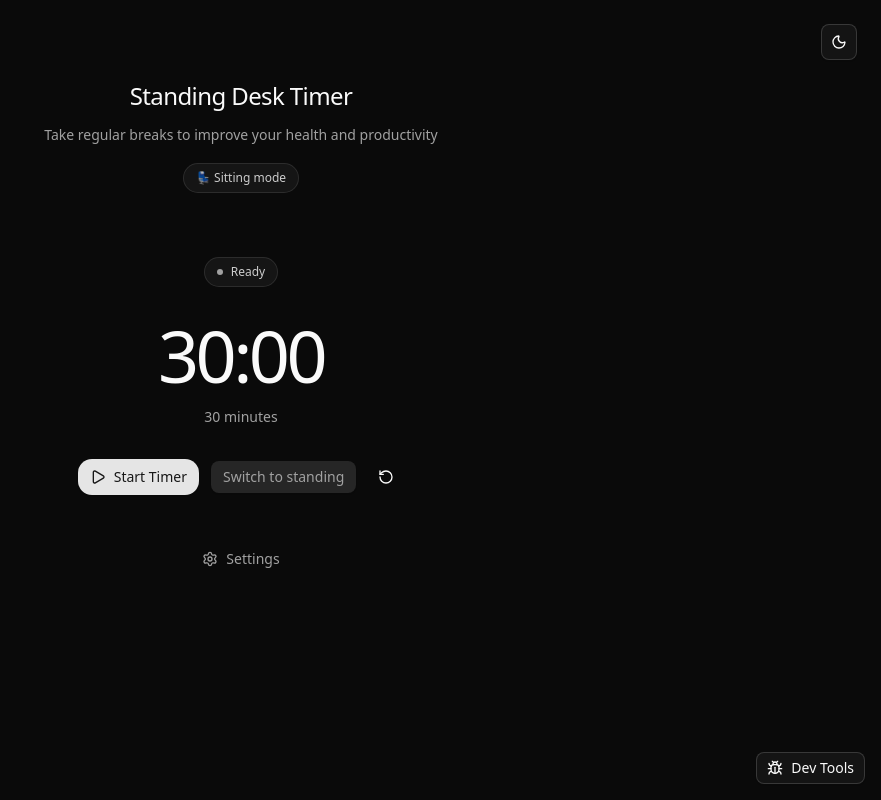
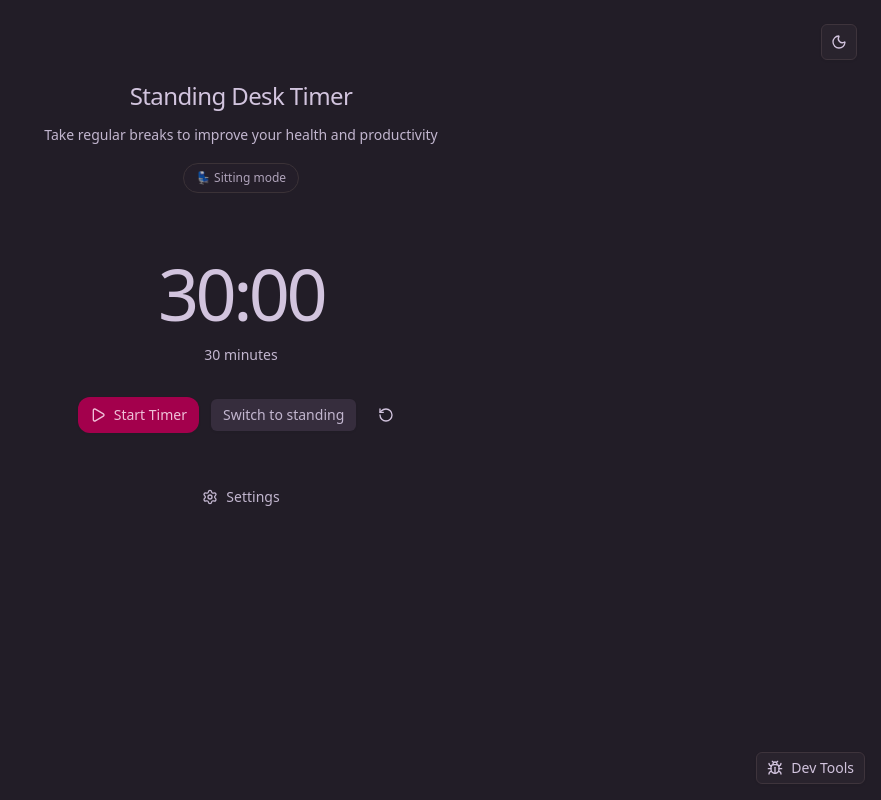
Before and after one commit to C-W-D-Harshit/StandUp, a React (Vite) app: page / in a window 1280 px wide. Shown: the whole page, without its empty margins (399-1280 px from the left). Built offline with nearby package versions, Linux system fonts and the light colour scheme.

Commit message:
Refactor CSS variables in index.css for improved theming and accessibility; added new color variables for light and dark modes, and optimized background patterns for better visual consistency in the StandingDeskTimer component.

```diff
--- a/src/components/StandingDeskTimer.tsx
+++ b/src/components/StandingDeskTimer.tsx
@@ -198,27 +198,6 @@ export function StandingDeskTimer() {
 
         {/* Main Timer Display */}
         <div className="text-center mb-12">
-          {/* Status Indicator - neutral pill with colored dot for minimal noise */}
-          <div className="mb-8">
-            <div className="inline-flex items-center px-3 py-1.5 rounded-full text-xs font-medium border border-border bg-muted/40 text-foreground/80">
-              <div
-                className={`w-1.5 h-1.5 rounded-full mr-2 ${
-                  timer.status === "running"
-                    ? "bg-green-500"
-                    : timer.status === "paused"
-                    ? "bg-yellow-500"
-                    : timer.status === "completed"
-                    ? "bg-blue-500"
-                    : "bg-muted-foreground"
-                }`}
-              />
-              {timer.status === "idle" && "Ready"}
-              {timer.status === "running" && "Sitting session"}
-              {timer.status === "paused" && "Paused"}
-              {timer.status === "completed" && "Time to stand!"}
-            </div>
-          </div>
-
           {/* Large Timer Display */}
           {/* Uses tabular-nums for consistent character width */}
           <div className="mb-8">
--- a/src/index.css
+++ b/src/index.css
@@ -3,11 +3,117 @@
 
 @custom-variant dark (&:is(.dark *));
 
+:root {
+  --background: oklch(0.9754 0.0084 325.6414);
+  --foreground: oklch(0.3257 0.1161 325.0372);
+  --card: oklch(0.9754 0.0084 325.6414);
+  --card-foreground: oklch(0.3257 0.1161 325.0372);
+  --popover: oklch(1 0 0);
+  --popover-foreground: oklch(0.3257 0.1161 325.0372);
+  --primary: oklch(0.5316 0.1409 355.1999);
+  --primary-foreground: oklch(1 0 0);
+  --secondary: oklch(0.8696 0.0675 334.8991);
+  --secondary-foreground: oklch(0.4448 0.1341 324.7991);
+  --muted: oklch(0.9395 0.026 331.5454);
+  --muted-foreground: oklch(0.4924 0.1244 324.4523);
+  --accent: oklch(0.8696 0.0675 334.8991);
+  --accent-foreground: oklch(0.4448 0.1341 324.7991);
+  --destructive: oklch(0.5248 0.1368 20.8317);
+  --destructive-foreground: oklch(1 0 0);
+  --border: oklch(0.8568 0.0829 328.911);
+  --input: oklch(0.8517 0.0558 336.6002);
+  --ring: oklch(0.5916 0.218 0.5844);
+  --chart-1: oklch(0.6038 0.2363 344.4657);
+  --chart-2: oklch(0.4445 0.2251 300.6246);
+  --chart-3: oklch(0.379 0.0438 226.1538);
+  --chart-4: oklch(0.833 0.1185 88.3461);
+  --chart-5: oklch(0.7843 0.1256 58.9964);
+  --sidebar: oklch(0.936 0.0288 320.5788);
+  --sidebar-foreground: oklch(0.4948 0.1909 354.5435);
+  --sidebar-primary: oklch(0.3963 0.0251 285.1962);
+  --sidebar-primary-foreground: oklch(0.9668 0.0124 337.5228);
+  --sidebar-accent: oklch(0.9789 0.0013 106.4235);
+  --sidebar-accent-foreground: oklch(0.3963 0.0251 285.1962);
+  --sidebar-border: oklch(0.9383 0.0026 48.7178);
+  --sidebar-ring: oklch(0.5916 0.218 0.5844);
+  --font-sans: ui-sans-serif, system-ui, -apple-system, BlinkMacSystemFont,
+    "Segoe UI", Roboto, "Helvetica Neue", Arial, "Noto Sans", sans-serif,
+    "Apple Color Emoji", "Segoe UI Emoji", "Segoe UI Symbol", "Noto Color Emoji";
+  --font-serif: ui-serif, Georgia, Cambria, "Times New Roman", Times, serif;
+  --font-mono: ui-monospace, SFMono-Regular, Menlo, Monaco, Consolas,
+    "Liberation Mono", "Courier New", monospace;
+  --radius: 0.5rem;
+  --shadow-2xs: 0 1px 3px 0px hsl(0 0% 0% / 0.05);
+  --shadow-xs: 0 1px 3px 0px hsl(0 0% 0% / 0.05);
+  --shadow-sm: 0 1px 3px 0px hsl(0 0% 0% / 0.1),
+    0 1px 2px -1px hsl(0 0% 0% / 0.1);
+  --shadow: 0 1px 3px 0px hsl(0 0% 0% / 0.1), 0 1px 2px -1px hsl(0 0% 0% / 0.1);
+  --shadow-md: 0 1px 3px 0px hsl(0 0% 0% / 0.1),
+    0 2px 4px -1px hsl(0 0% 0% / 0.1);
+  --shadow-lg: 0 1px 3px 0px hsl(0 0% 0% / 0.1),
+    0 4px 6px -1px hsl(0 0% 0% / 0.1);
+  --shadow-xl: 0 1px 3px 0px hsl(0 0% 0% / 0.1),
+    0 8px 10px -1px hsl(0 0% 0% / 0.1);
+  --shadow-2xl: 0 1px 3px 0px hsl(0 0% 0% / 0.25);
+  --tracking-normal: 0em;
+  --spacing: 0.25rem;
+}
+
+.dark {
+  --background: oklch(0.2409 0.0201 307.5346);
+  --foreground: oklch(0.8398 0.0387 309.5391);
+  --card: oklch(0.2803 0.0232 307.5413);
+  --card-foreground: oklch(0.8456 0.0302 341.4597);
+  --popover: oklch(0.1548 0.0132 338.9015);
+  --popover-foreground: oklch(0.9647 0.0091 341.8035);
+  --primary: oklch(0.4607 0.1853 4.0994);
+  --primary-foreground: oklch(0.856 0.0618 346.3684);
+  --secondary: oklch(0.3137 0.0306 310.061);
+  --secondary-foreground: oklch(0.8483 0.0382 307.9613);
+  --muted: oklch(0.2634 0.0219 309.4748);
+  --muted-foreground: oklch(0.794 0.0372 307.1032);
+  --accent: oklch(0.3649 0.0508 308.4911);
+  --accent-foreground: oklch(0.9647 0.0091 341.8035);
+  --destructive: oklch(0.2258 0.0524 12.6119);
+  --destructive-foreground: oklch(1 0 0);
+  --border: oklch(0.3286 0.0154 343.4461);
+  --input: oklch(0.3387 0.0195 332.8347);
+  --ring: oklch(0.5916 0.218 0.5844);
+  --chart-1: oklch(0.5316 0.1409 355.1999);
+  --chart-2: oklch(0.5633 0.1912 306.8561);
+  --chart-3: oklch(0.7227 0.1502 60.5799);
+  --chart-4: oklch(0.6193 0.2029 312.7422);
+  --chart-5: oklch(0.6118 0.2093 6.1387);
+  --sidebar: oklch(0.1893 0.0163 331.0475);
+  --sidebar-foreground: oklch(0.8607 0.0293 343.6612);
+  --sidebar-primary: oklch(0.4882 0.2172 264.3763);
+  --sidebar-primary-foreground: oklch(1 0 0);
+  --sidebar-accent: oklch(0.2337 0.0261 338.1961);
+  --sidebar-accent-foreground: oklch(0.9674 0.0013 286.3752);
+  --sidebar-border: oklch(0 0 0);
+  --sidebar-ring: oklch(0.5916 0.218 0.5844);
+  --font-sans: ui-sans-serif, system-ui, -apple-system, BlinkMacSystemFont,
+    "Segoe UI", Roboto, "Helvetica Neue", Arial, "Noto Sans", sans-serif,
+    "Apple Color Emoji", "Segoe UI Emoji", "Segoe UI Symbol", "Noto Color Emoji";
+  --font-serif: ui-serif, Georgia, Cambria, "Times New Roman", Times, serif;
+  --font-mono: ui-monospace, SFMono-Regular, Menlo, Monaco, Consolas,
+    "Liberation Mono", "Courier New", monospace;
+  --radius: 0.5rem;
+  --shadow-2xs: 0 1px 3px 0px hsl(0 0% 0% / 0.05);
+  --shadow-xs: 0 1px 3px 0px hsl(0 0% 0% / 0.05);
+  --shadow-sm: 0 1px 3px 0px hsl(0 0% 0% / 0.1),
+    0 1px 2px -1px hsl(0 0% 0% / 0.1);
+  --shadow: 0 1px 3px 0px hsl(0 0% 0% / 0.1), 0 1px 2px -1px hsl(0 0% 0% / 0.1);
+  --shadow-md: 0 1px 3px 0px hsl(0 0% 0% / 0.1),
+    0 2px 4px -1px hsl(0 0% 0% / 0.1);
+  --shadow-lg: 0 1px 3px 0px hsl(0 0% 0% / 0.1),
+    0 4px 6px -1px hsl(0 0% 0% / 0.1);
+  --shadow-xl: 0 1px 3px 0px hsl(0 0% 0% / 0.1),
+    0 8px 10px -1px hsl(0 0% 0% / 0.1);
+  --shadow-2xl: 0 1px 3px 0px hsl(0 0% 0% / 0.25);
+}
+
 @theme inline {
-  --radius-sm: calc(var(--radius) - 4px);
-  --radius-md: calc(var(--radius) - 2px);
-  --radius-lg: var(--radius);
-  --radius-xl: calc(var(--radius) + 4px);
   --color-background: var(--background);
   --color-foreground: var(--foreground);
   --color-card: var(--card);
@@ -23,6 +129,7 @@
   --color-accent: var(--accent);
   --color-accent-foreground: var(--accent-foreground);
   --color-destructive: var(--destructive);
+  --color-destructive-foreground: var(--destructive-foreground);
   --color-border: var(--border);
   --color-input: var(--input);
   --color-ring: var(--ring);
@@ -39,96 +146,66 @@
   --color-sidebar-accent-foreground: var(--sidebar-accent-foreground);
   --color-sidebar-border: var(--sidebar-border);
   --color-sidebar-ring: var(--sidebar-ring);
+
+  --font-sans: var(--font-sans);
+  --font-mono: var(--font-mono);
+  --font-serif: var(--font-serif);
+
+  --radius-sm: calc(var(--radius) - 4px);
+  --radius-md: calc(var(--radius) - 2px);
+  --radius-lg: var(--radius);
+  --radius-xl: calc(var(--radius) + 4px);
+
+  --shadow-2xs: var(--shadow-2xs);
+  --shadow-xs: var(--shadow-xs);
+  --shadow-sm: var(--shadow-sm);
+  --shadow: var(--shadow);
+  --shadow-md: var(--shadow-md);
+  --shadow-lg: var(--shadow-lg);
+  --shadow-xl: var(--shadow-xl);
+  --shadow-2xl: var(--shadow-2xl);
 }
-
-:root {
-  --radius: 0.625rem;
-  --background: oklch(1 0 0);
-  --foreground: oklch(0.145 0 0);
-  --card: oklch(1 0 0);
-  --card-foreground: oklch(0.145 0 0);
-  --popover: oklch(1 0 0);
-  --popover-foreground: oklch(0.145 0 0);
-  --primary: oklch(0.205 0 0);
-  --primary-foreground: oklch(0.985 0 0);
-  --secondary: oklch(0.97 0 0);
-  --secondary-foreground: oklch(0.205 0 0);
-  --muted: oklch(0.97 0 0);
-  --muted-foreground: oklch(0.556 0 0);
-  --accent: oklch(0.97 0 0);
-  --accent-foreground: oklch(0.205 0 0);
-  --destructive: oklch(0.577 0.245 27.325);
-  --border: oklch(0.922 0 0);
-  --input: oklch(0.922 0 0);
-  --ring: oklch(0.708 0 0);
-  --chart-1: oklch(0.646 0.222 41.116);
-  --chart-2: oklch(0.6 0.118 184.704);
-  --chart-3: oklch(0.398 0.07 227.392);
-  --chart-4: oklch(0.828 0.189 84.429);
-  --chart-5: oklch(0.769 0.188 70.08);
-  --sidebar: oklch(0.985 0 0);
-  --sidebar-foreground: oklch(0.145 0 0);
-  --sidebar-primary: oklch(0.205 0 0);
-  --sidebar-primary-foreground: oklch(0.985 0 0);
-  --sidebar-accent: oklch(0.97 0 0);
-  --sidebar-accent-foreground: oklch(0.205 0 0);
-  --sidebar-border: oklch(0.922 0 0);
-  --sidebar-ring: oklch(0.708 0 0);
-}
-
-.dark {
-  --background: oklch(0.145 0 0);
-  --foreground: oklch(0.985 0 0);
-  --card: oklch(0.205 0 0);
-  --card-foreground: oklch(0.985 0 0);
-  --popover: oklch(0.205 0 0);
-  --popover-foreground: oklch(0.985 0 0);
-  --primary: oklch(0.922 0 0);
-  --primary-foreground: oklch(0.205 0 0);
-  --secondary: oklch(0.269 0 0);
-  --secondary-foreground: oklch(0.985 0 0);
-  --muted: oklch(0.269 0 0);
-  --muted-foreground: oklch(0.708 0 0);
-  --accent: oklch(0.269 0 0);
-  --accent-foreground: oklch(0.985 0 0);
-  --destructive: oklch(0.704 0.191 22.216);
-  --border: oklch(1 0 0 / 10%);
-  --input: oklch(1 0 0 / 15%);
-  --ring: oklch(0.556 0 0);
-  --chart-1: oklch(0.488 0.243 264.376);
-  --chart-2: oklch(0.696 0.17 162.48);
-  --chart-3: oklch(0.769 0.188 70.08);
-  --chart-4: oklch(0.627 0.265 303.9);
-  --chart-5: oklch(0.645 0.246 16.439);
-  --sidebar: oklch(0.205 0 0);
-  --sidebar-foreground: oklch(0.985 0 0);
-  --sidebar-primary: oklch(0.488 0.243 264.376);
-  --sidebar-primary-foreground: oklch(0.985 0 0);
-  --sidebar-accent: oklch(0.269 0 0);
-  --sidebar-accent-foreground: oklch(0.985 0 0);
-  --sidebar-border: oklch(1 0 0 / 10%);
-  --sidebar-ring: oklch(0.556 0 0);
-}
-
 @layer base {
   * {
     @apply border-border outline-ring/50;
   }
   body {
     @apply bg-background text-foreground;
-    background-image:
-      radial-gradient(circle at 25% 25%, rgb(255 255 255 / 0.02) 1px, transparent 1px),
-      radial-gradient(circle at 75% 75%, rgb(255 255 255 / 0.015) 1px, transparent 1px),
-      radial-gradient(circle at 50% 50%, rgb(255 255 255 / 0.01) 0.5px, transparent 0.5px);
+    background-image: radial-gradient(
+        circle at 25% 25%,
+        rgb(255 255 255 / 0.02) 1px,
+        transparent 1px
+      ),
+      radial-gradient(
+        circle at 75% 75%,
+        rgb(255 255 255 / 0.015) 1px,
+        transparent 1px
+      ),
+      radial-gradient(
+        circle at 50% 50%,
+        rgb(255 255 255 / 0.01) 0.5px,
+        transparent 0.5px
+      );
     background-size: 50px 50px, 40px 40px, 20px 20px;
     background-position: 0 0, 25px 25px, 10px 10px;
   }
 
   .dark body {
-    background-image:
-      radial-gradient(circle at 25% 25%, rgb(255 255 255 / 0.03) 1px, transparent 1px),
-      radial-gradient(circle at 75% 75%, rgb(255 255 255 / 0.02) 1px, transparent 1px),
-      radial-gradient(circle at 50% 50%, rgb(255 255 255 / 0.015) 0.5px, transparent 0.5px);
+    background-image: radial-gradient(
+        circle at 25% 25%,
+        rgb(255 255 255 / 0.03) 1px,
+        transparent 1px
+      ),
+      radial-gradient(
+        circle at 75% 75%,
+        rgb(255 255 255 / 0.02) 1px,
+        transparent 1px
+      ),
+      radial-gradient(
+        circle at 50% 50%,
+        rgb(255 255 255 / 0.015) 0.5px,
+        transparent 0.5px
+      );
     background-size: 50px 50px, 40px 40px, 20px 20px;
     background-position: 0 0, 25px 25px, 10px 10px;
   }
```
